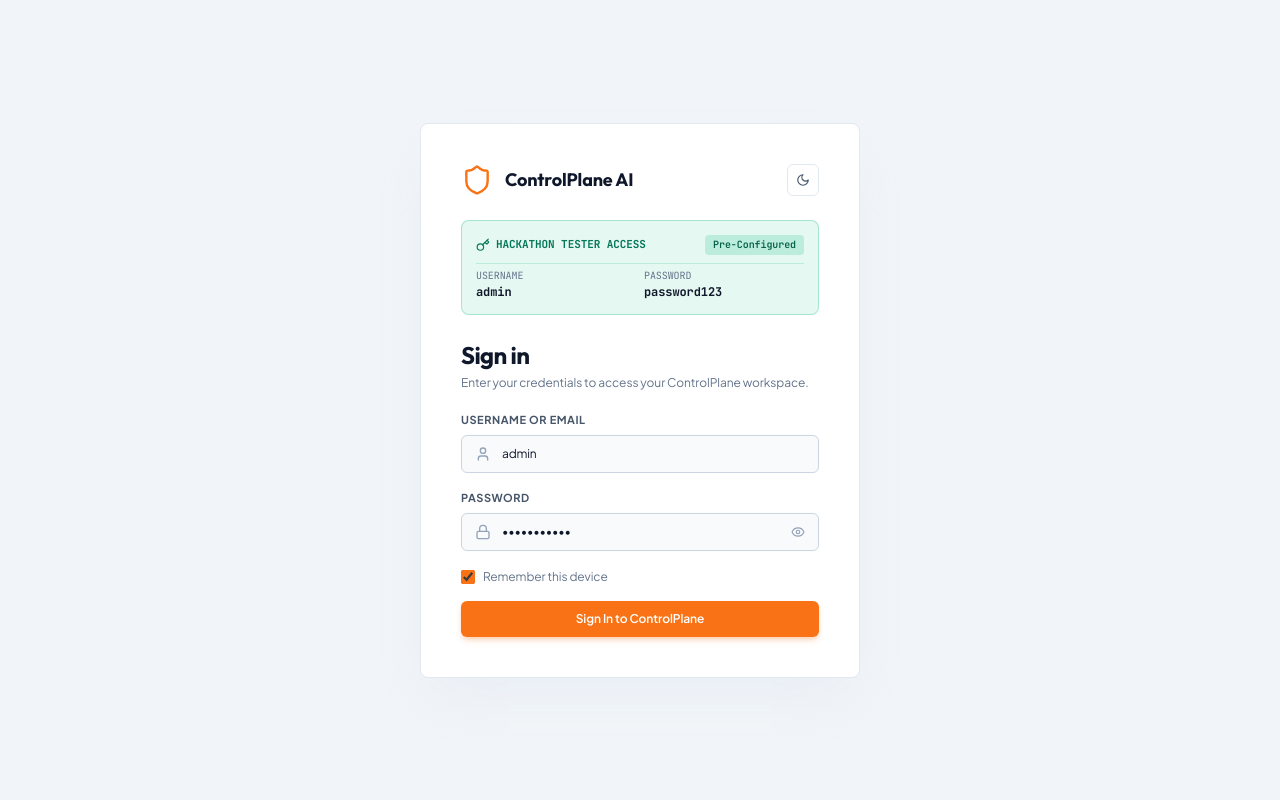
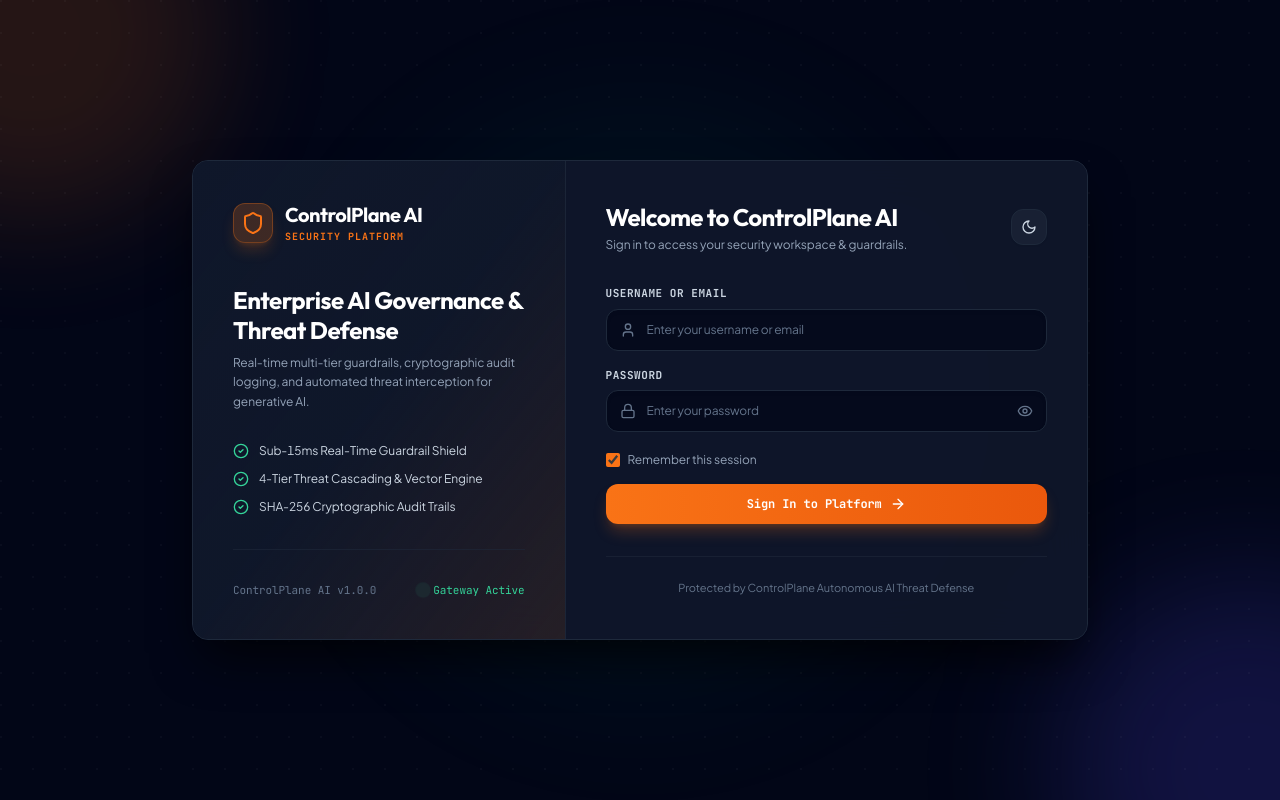
Before and after one commit to Ankur377823/ControlPlane-AI, a React (Vite) app in the folder frontend/: page / in a window 1280 px wide. Built offline with nearby package versions, Linux system fonts and the light colour scheme.

Commit message:
Redesign Login UI into high-end Enterprise AI Security Platform design with clean empty inputs

```diff
--- a/frontend/src/components/modals/LoginScreen.jsx
+++ b/frontend/src/components/modals/LoginScreen.jsx
@@ -1,13 +1,13 @@
 import React, { useState } from 'react';
 import { useAuth } from '../../context/AuthContext';
 import { useTheme } from '../../context/ThemeContext';
-import { Eye, EyeOff, Lock, User, Sun, Moon, Shield, Key, ArrowRight } from 'lucide-react';
+import { Eye, EyeOff, Lock, User, Sun, Moon, Shield, Sparkles, Activity, CheckCircle2, ArrowRight } from 'lucide-react';
 
 export function LoginScreen() {
   const { login } = useAuth();
   const { isDark, toggleTheme } = useTheme();
-  const [username, setUsername] = useState('admin');
-  const [password, setPassword] = useState('password123');
+  const [username, setUsername] = useState('');
+  const [password, setPassword] = useState('');
   const [remember, setRemember] = useState(true);
   const [showPassword, setShowPassword] = useState(false);
   const [loading, setLoading] = useState(false);
@@ -17,7 +17,7 @@ export function LoginScreen() {
     if (e) e.preventDefault();
     setErrorMsg('');
     if (!username.trim()) {
-      setErrorMsg('Please enter a valid username or email address');
+      setErrorMsg('Please enter your username or email');
       return;
     }
     if (!password) {
@@ -27,66 +27,106 @@ export function LoginScreen() {
     setLoading(true);
     const success = await login(username.trim(), password, remember);
     if (!success) {
-      setErrorMsg('Invalid email or password (Use admin / password123)');
+      setErrorMsg('Invalid username or password. Please try again.');
     }
     setLoading(false);
   };
 
   return (
-    <div className="fixed inset-0 z-50 flex items-center justify-center p-4 bg-slate-100 dark:bg-black transition-colors">
-      <div className="w-full max-w-[440px] bg-white dark:bg-dark-850 border border-slate-200 dark:border-slate-800 rounded-lg p-8 sm:p-10 shadow-2xl shadow-slate-200/60 dark:shadow-black/60 transition-colors">
-        <div className="flex items-center justify-between mb-6">
-          <div className="flex items-center gap-3">
-            <Shield className="w-8 h-8 text-primary" strokeWidth={1.8} />
-            <span className="font-brand font-bold text-lg text-slate-900 dark:text-white">ControlPlane AI</span>
+    <div className="fixed inset-0 z-50 flex items-center justify-center p-4 sm:p-6 bg-slate-950 text-slate-100 selection:bg-primary selection:text-white overflow-y-auto">
+      {/* Background Decorative Gradients & Mesh */}
+      <div className="absolute inset-0 overflow-hidden pointer-events-none">
+        <div className="absolute -top-40 -left-40 w-96 h-96 bg-primary/20 rounded-full blur-3xl animate-pulse" />
+        <div className="absolute -bottom-40 -right-40 w-96 h-96 bg-indigo-600/20 rounded-full blur-3xl" />
+        <div className="absolute top-1/2 left-1/2 -translate-x-1/2 -translate-y-1/2 w-[600px] h-[600px] bg-emerald-500/5 rounded-full blur-3xl" />
+        <div
+          className="absolute inset-0 opacity-[0.03] dark:opacity-[0.05]"
+          style={{
+            backgroundImage: `radial-gradient(circle at 1px 1px, #ffffff 1px, transparent 0)`,
+            backgroundSize: '32px 32px'
+          }}
+        />
       </div>
 
-          <button
-            onClick={toggleTheme}
-            className="w-8 h-8 rounded-md flex items-center justify-center border border-slate-200 dark:border-slate-700 bg-white dark:bg-dark-800 hover:bg-slate-50 dark:hover:bg-dark-700 text-slate-600 dark:text-slate-300 transition-colors"
-            title={isDark ? 'Switch to light mode' : 'Switch to dark mode'}
-          >
-            {isDark ? <Sun className="w-3.5 h-3.5 text-slate-300" /> : <Moon className="w-3.5 h-3.5 text-slate-600" />}
-          </button>
+      {/* Main Login Card with Dual Hero / Form Layout */}
+      <div className="relative w-full max-w-4xl bg-slate-900/90 border border-slate-800 backdrop-blur-xl rounded-2xl shadow-2xl shadow-black/80 overflow-hidden grid grid-cols-1 lg:grid-cols-12 z-10 transition-all duration-300">
+
+        {/* Left Hero Brand Panel (5 cols) */}
+        <div className="lg:col-span-5 p-8 sm:p-10 bg-gradient-to-br from-slate-900 via-slate-900/90 to-primary/10 border-b lg:border-b-0 lg:border-r border-slate-800/80 flex flex-col justify-between relative overflow-hidden">
+          <div className="space-y-6 relative z-10">
+            <div className="flex items-center gap-3">
+              <div className="w-10 h-10 rounded-xl bg-primary/20 border border-primary/30 flex items-center justify-center shadow-lg shadow-primary/20">
+                <Shield className="w-6 h-6 text-primary" strokeWidth={2} />
+              </div>
+              <div>
+                <span className="font-brand font-black text-xl text-white tracking-tight">ControlPlane AI</span>
+                <span className="block text-[10px] font-mono text-primary font-bold uppercase tracking-widest">Security Platform</span>
+              </div>
             </div>
 
-        {/* Hackathon / Tester Demo Credentials Banner */}
-        <div className="mb-6 p-3.5 rounded-lg bg-emerald-500/10 border border-emerald-500/30 dark:bg-emerald-950/20 text-slate-800 dark:text-slate-200 space-y-2">
-          <div className="flex items-center justify-between">
-            <span className="text-[11px] font-mono font-bold uppercase tracking-wider text-emerald-700 dark:text-emerald-400 flex items-center gap-1.5">
-              <Key className="w-3.5 h-3.5" />
-              <span>Hackathon Tester Access</span>
-            </span>
-            <span className="text-[10px] font-semibold px-2 py-0.5 rounded bg-emerald-500/20 text-emerald-800 dark:text-emerald-300 font-mono">
-              Pre-Configured
-            </span>
+            <div className="space-y-2 pt-4">
+              <h2 className="text-2xl font-extrabold text-white font-brand leading-tight">
+                Enterprise AI Governance & Threat Defense
+              </h2>
+              <p className="text-xs text-slate-400 leading-relaxed font-normal">
+                Real-time multi-tier guardrails, cryptographic audit logging, and automated threat interception for generative AI.
+              </p>
             </div>
-          <div className="grid grid-cols-2 gap-2 text-xs font-mono pt-1 border-t border-emerald-500/20">
-            <div>
-              <span className="text-[10px] text-slate-500 dark:text-slate-400 block uppercase">Username</span>
-              <span className="font-bold text-slate-900 dark:text-white">admin</span>
+
+            <div className="space-y-3 pt-2">
+              <div className="flex items-center gap-2.5 text-xs text-slate-300">
+                <CheckCircle2 className="w-4 h-4 text-emerald-400 shrink-0" />
+                <span>Sub-15ms Real-Time Guardrail Shield</span>
               </div>
-            <div>
-              <span className="text-[10px] text-slate-500 dark:text-slate-400 block uppercase">Password</span>
-              <span className="font-bold text-slate-900 dark:text-white">password123</span>
+              <div className="flex items-center gap-2.5 text-xs text-slate-300">
+                <CheckCircle2 className="w-4 h-4 text-emerald-400 shrink-0" />
+                <span>4-Tier Threat Cascading & Vector Engine</span>
+              </div>
+              <div className="flex items-center gap-2.5 text-xs text-slate-300">
+                <CheckCircle2 className="w-4 h-4 text-emerald-400 shrink-0" />
+                <span>SHA-256 Cryptographic Audit Trails</span>
               </div>
             </div>
           </div>
 
-        <div className="mb-5">
-          <h1 className="font-brand text-2xl font-bold text-slate-900 dark:text-white tracking-tight">Sign in</h1>
-          <p className="text-xs text-slate-500 dark:text-slate-400 mt-1">Enter your credentials to access your ControlPlane workspace.</p>
+          <div className="pt-8 mt-6 border-t border-slate-800/60 relative z-10 flex items-center justify-between text-[11px] text-slate-500 font-mono">
+            <span>ControlPlane AI v1.0.0</span>
+            <span className="flex items-center gap-1.5 text-emerald-400">
+              <span className="w-2 h-2 rounded-full bg-emerald-400 animate-ping" />
+              Gateway Active
+            </span>
+          </div>
+        </div>
+
+        {/* Right Form Panel (7 cols) */}
+        <div className="lg:col-span-7 p-8 sm:p-10 flex flex-col justify-between bg-slate-900/60">
+          <div className="flex items-center justify-between mb-8">
+            <div className="space-y-1">
+              <h1 className="text-2xl font-extrabold text-white font-brand tracking-tight">
+                Welcome to ControlPlane AI
+              </h1>
+              <p className="text-xs text-slate-400">Sign in to access your security workspace & guardrails.</p>
+            </div>
+
+            <button
+              type="button"
+              onClick={toggleTheme}
+              className="w-9 h-9 rounded-xl flex items-center justify-center border border-slate-800 bg-slate-800/60 hover:bg-slate-800 text-slate-300 transition-colors shadow-sm"
+              title={isDark ? 'Switch to light mode' : 'Switch to dark mode'}
+            >
+              {isDark ? <Sun className="w-4 h-4 text-amber-400" /> : <Moon className="w-4 h-4 text-slate-300" />}
+            </button>
           </div>
 
           {/* Login Form */}
           <form onSubmit={handleSubmit} className="space-y-4">
             <div>
-            <label className="block text-[11px] font-bold tracking-wider text-slate-600 dark:text-slate-400 uppercase mb-1.5">
+              <label className="block text-[11px] font-bold tracking-wider text-slate-300 uppercase mb-1.5 font-mono">
                 USERNAME OR EMAIL
               </label>
               <div className="relative">
                 <div className="absolute inset-y-0 left-0 pl-3.5 flex items-center pointer-events-none">
-                <User className="w-4 h-4 text-slate-400 dark:text-slate-500" />
+                  <User className="w-4 h-4 text-slate-500" />
                 </div>
                 <input
                   type="text"
@@ -95,25 +135,20 @@ export function LoginScreen() {
                     setUsername(e.target.value);
                     if (errorMsg) setErrorMsg('');
                   }}
-                placeholder="admin"
+                  placeholder="Enter your username or email"
                   required
-                className="w-full bg-slate-50 dark:bg-dark-900 border border-slate-300 dark:border-slate-700 rounded-md pl-10 pr-3.5 py-2.5 text-xs text-slate-900 dark:text-white placeholder-slate-400 focus:outline-none focus:border-primary focus:ring-1 focus:ring-primary/30 transition-colors"
+                  className="w-full bg-slate-950/70 border border-slate-800 rounded-xl pl-10 pr-3.5 py-3 text-xs text-white placeholder-slate-500 focus:outline-none focus:border-primary focus:ring-2 focus:ring-primary/20 transition-all shadow-inner"
                 />
               </div>
-            {errorMsg && (
-              <p className="text-xs text-rose-500 dark:text-rose-400 font-medium mt-1.5">
-                {errorMsg}
-              </p>
-            )}
             </div>
 
             <div>
-            <label className="block text-[11px] font-bold tracking-wider text-slate-600 dark:text-slate-400 uppercase mb-1.5">
+              <label className="block text-[11px] font-bold tracking-wider text-slate-300 uppercase mb-1.5 font-mono">
                 PASSWORD
               </label>
               <div className="relative">
                 <div className="absolute inset-y-0 left-0 pl-3.5 flex items-center pointer-events-none">
-                <Lock className="w-4 h-4 text-slate-400 dark:text-slate-500" />
+                  <Lock className="w-4 h-4 text-slate-500" />
                 </div>
                 <input
                   type={showPassword ? 'text' : 'password'}
@@ -122,45 +157,60 @@ export function LoginScreen() {
                     setPassword(e.target.value);
                     if (errorMsg) setErrorMsg('');
                   }}
-                placeholder="••••••••••••"
+                  placeholder="Enter your password"
                   required
-                className="w-full bg-slate-50 dark:bg-dark-900 border border-slate-300 dark:border-slate-700 rounded-md pl-10 pr-10 py-2.5 text-xs text-slate-900 dark:text-white placeholder-slate-400 focus:outline-none focus:border-primary focus:ring-1 focus:ring-primary/30 transition-colors"
+                  className="w-full bg-slate-950/70 border border-slate-800 rounded-xl pl-10 pr-10 py-3 text-xs text-white placeholder-slate-500 focus:outline-none focus:border-primary focus:ring-2 focus:ring-primary/20 transition-all shadow-inner"
                 />
                 <button
                   type="button"
                   onClick={() => setShowPassword(!showPassword)}
-                className="absolute inset-y-0 right-0 pr-3.5 flex items-center text-slate-400 hover:text-slate-600 dark:hover:text-slate-300 transition-colors"
+                  className="absolute inset-y-0 right-0 pr-3.5 flex items-center text-slate-500 hover:text-slate-300 transition-colors"
                   title={showPassword ? 'Hide password' : 'Show password'}
                 >
-                {showPassword ? <EyeOff className="w-3.5 h-3.5" /> : <Eye className="w-3.5 h-3.5" />}
+                  {showPassword ? <EyeOff className="w-4 h-4" /> : <Eye className="w-4 h-4" />}
                 </button>
               </div>
+              {errorMsg && (
+                <p className="text-xs text-rose-400 font-medium mt-2 bg-rose-500/10 border border-rose-500/20 rounded-lg p-2.5">
+                  {errorMsg}
+                </p>
+              )}
             </div>
 
-          <div className="flex items-center justify-between pt-0.5">
+            <div className="flex items-center justify-between pt-1">
               <label className="flex items-center gap-2 cursor-pointer select-none">
                 <input
                   type="checkbox"
                   checked={remember}
                   onChange={(e) => setRemember(e.target.checked)}
-                className="w-3.5 h-3.5 rounded border-slate-300 dark:border-slate-700 text-primary focus:ring-primary accent-primary"
+                  className="w-3.5 h-3.5 rounded border-slate-700 bg-slate-800 text-primary focus:ring-primary accent-primary"
                 />
-              <span className="text-xs text-slate-500 dark:text-slate-400">Remember this device</span>
+                <span className="text-xs text-slate-400">Remember this session</span>
               </label>
             </div>
 
             <button
               type="submit"
               disabled={loading}
-            className="w-full mt-2 py-2.5 rounded-md bg-primary hover:bg-primary-hover text-white text-xs font-semibold shadow-md shadow-primary/25 transition-all duration-150 flex items-center justify-center gap-2 disabled:opacity-50"
+              className="w-full mt-3 py-3 rounded-xl bg-gradient-to-r from-primary to-primary-hover hover:from-primary-hover hover:to-primary text-white text-xs font-bold shadow-lg shadow-primary/25 hover:shadow-primary/40 transition-all duration-200 flex items-center justify-center gap-2 disabled:opacity-50 tracking-wide font-mono"
             >
               {loading ? (
-              <span className="inline-block w-4 h-4 border-2 border-white/30 border-t-white rounded-full animate-spin"></span>
+                <span className="inline-block w-4 h-4 border-2 border-white/30 border-t-white rounded-full animate-spin" />
               ) : (
-              <span>Sign In to ControlPlane</span>
+                <>
+                  <span>Sign In to Platform</span>
+                  <ArrowRight className="w-4 h-4" />
+                </>
               )}
             </button>
           </form>
+
+          <div className="mt-8 pt-4 border-t border-slate-800/60 text-center">
+            <span className="text-[11px] text-slate-500">
+              Protected by ControlPlane Autonomous AI Threat Defense
+            </span>
+          </div>
+        </div>
       </div>
     </div>
   );
```
Also changed, not shown: 6 other files (tests, documents, lock files or other folders). Lines whose indentation alone changed are shown as unchanged.
